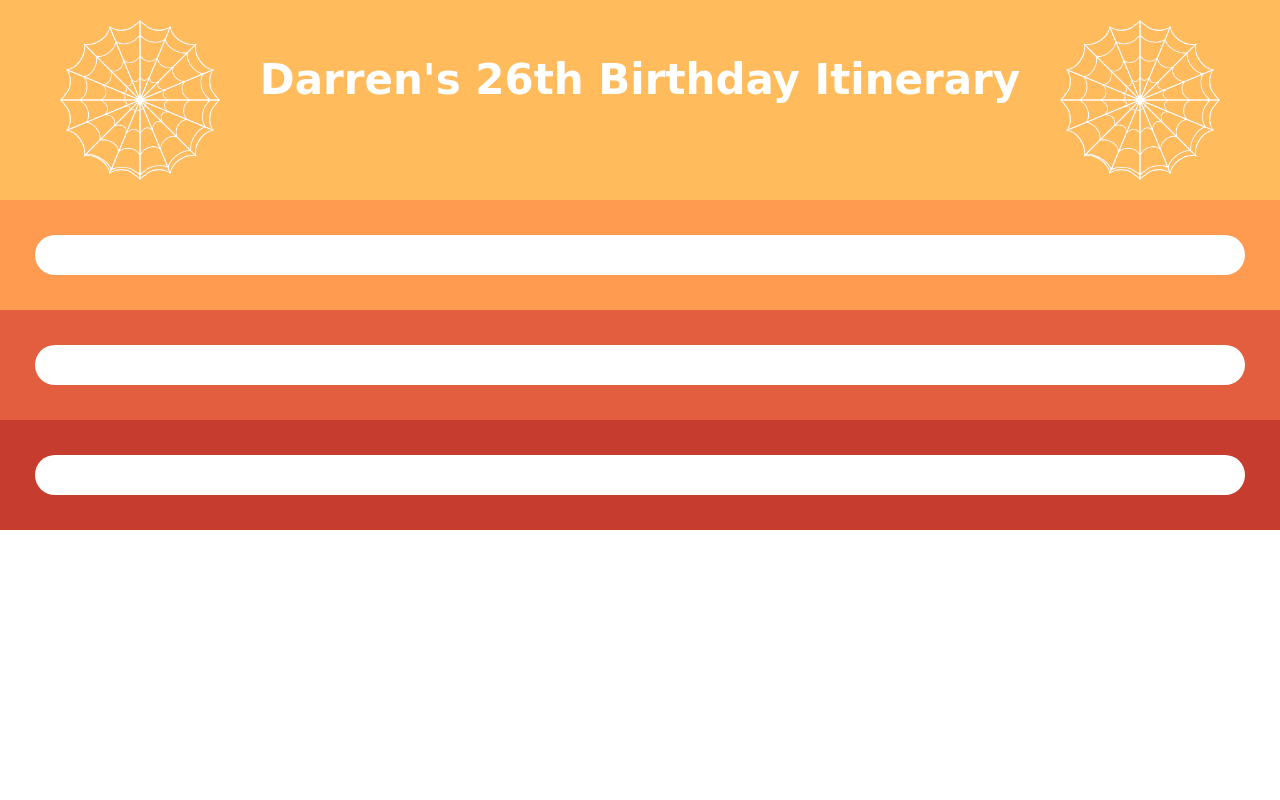
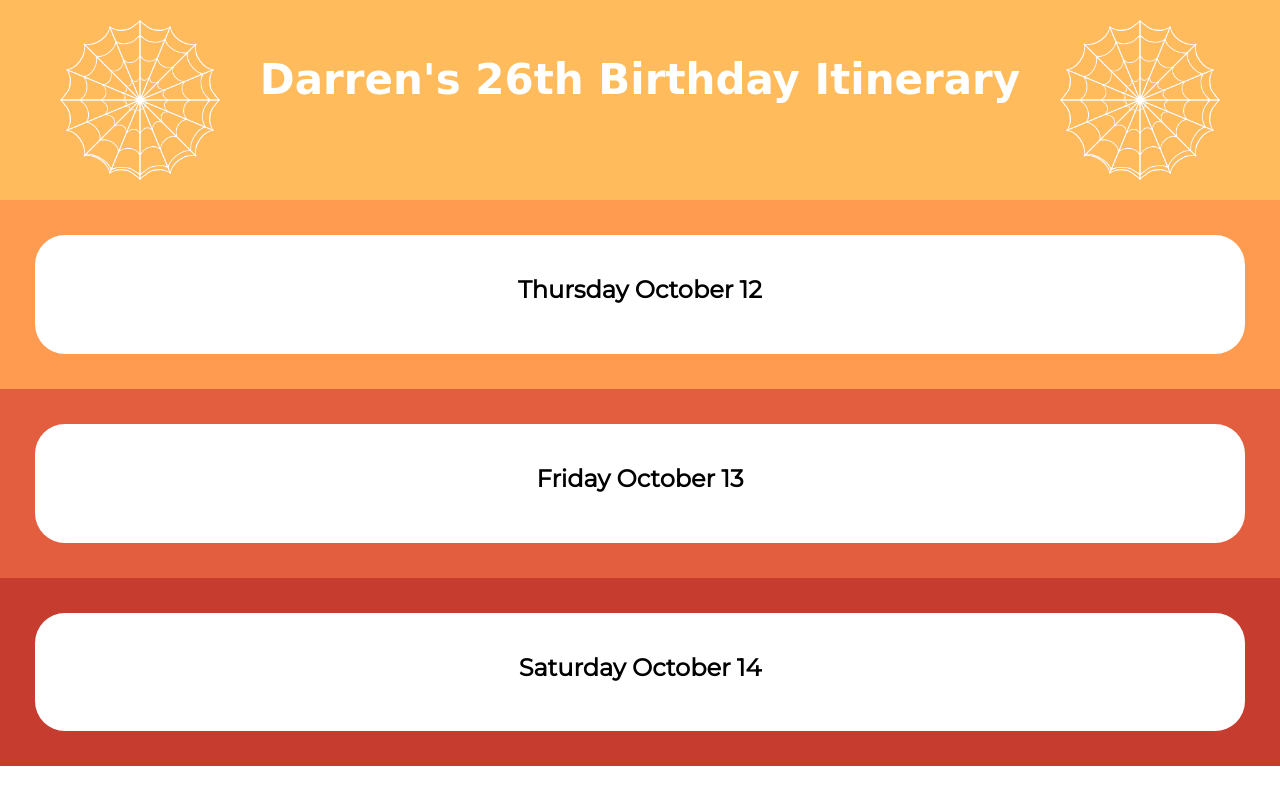
Before and after one commit to theHarrisCode/birthday-project, a Flask app: page / in a window 1280 px wide. Run offline with Flask 3, Linux system fonts and the light colour scheme; some libraries are stand-ins or nearby versions; some web fonts are replaced.

Commit message:
updated dates view

```diff
--- a/templates/index.html
+++ b/templates/index.html
@@ -24,8 +24,8 @@
                 </div>
                 <div class="thursday-color-container">
                     <div class="day-container">
+                        <h2 class="date-title">Thursday October 12</h2>
                         <div class="body-container">
-                            <h2 class="date-title">Thursday October 12</h2>
                             <div class="info-pic-container">
                                 <div class="left-car-container">
                                     <h2>Freddie Gibbs Concert</h2>
@@ -42,8 +42,8 @@
                 </div>
                 <div class="friday-color-container">
                     <div class="day-container">
+                        <h2 class="date-title">Friday October 13</h2>
                         <div class="body-container">
-                           <h2 class="date-title">Friday October 13</h2>
                            <section class="info-pic-container">
                                <div class="left-car-container">
                                    <h2>Depart at 10:30am-11:00am</h2>
@@ -113,8 +113,8 @@
                 </div>
                 <div class="saturday-color-container">
                     <div class="day-container">
+                        <h2 class="title">Saturday October 14</h2>
                         <div class="body-container">
-                            <h2 class="title">Saturday October 14</h2>
                             <section>
                                 <p>12:00pm</p>
                                 <h3>BLVD Bistro </h3>
```
